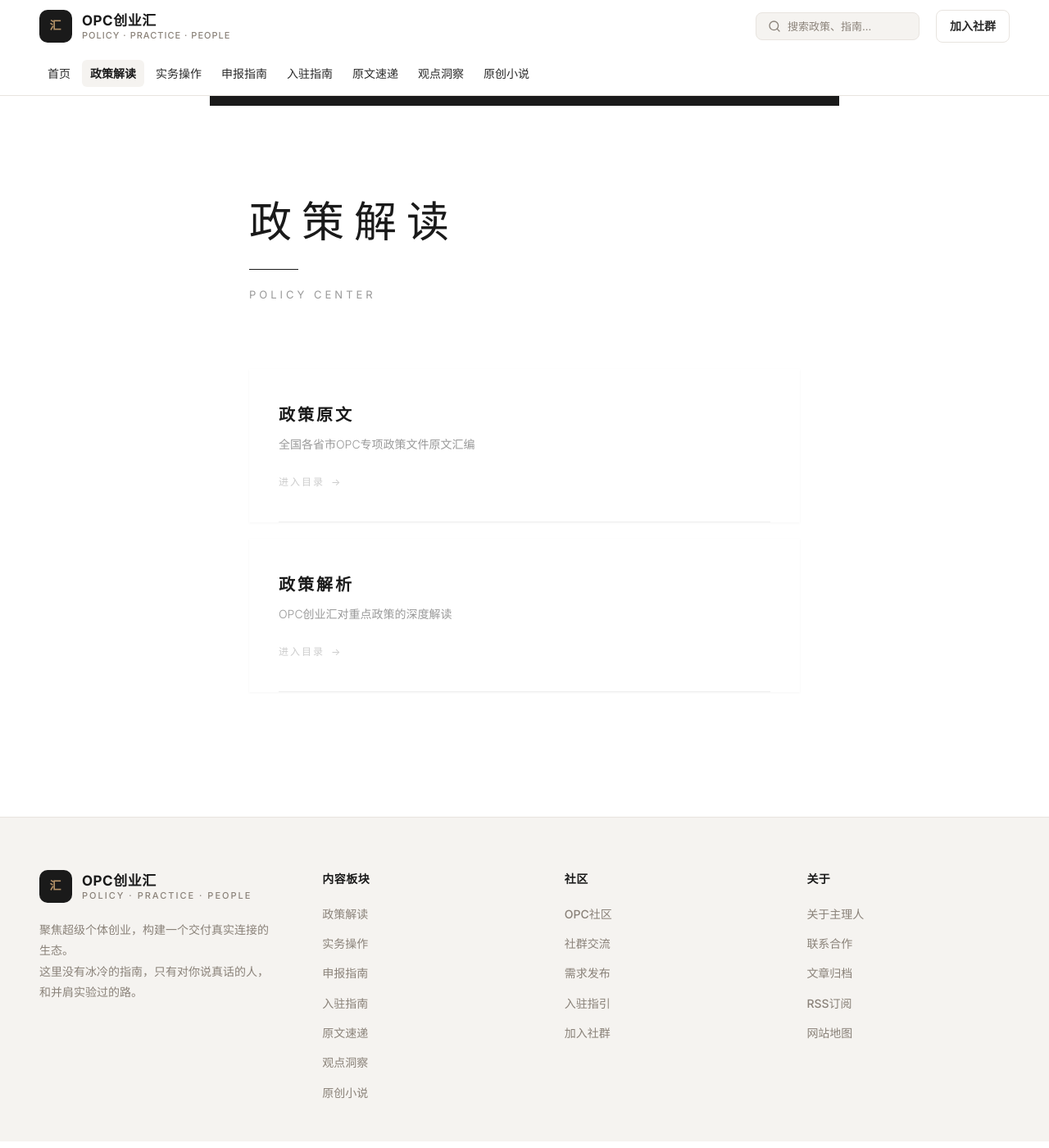
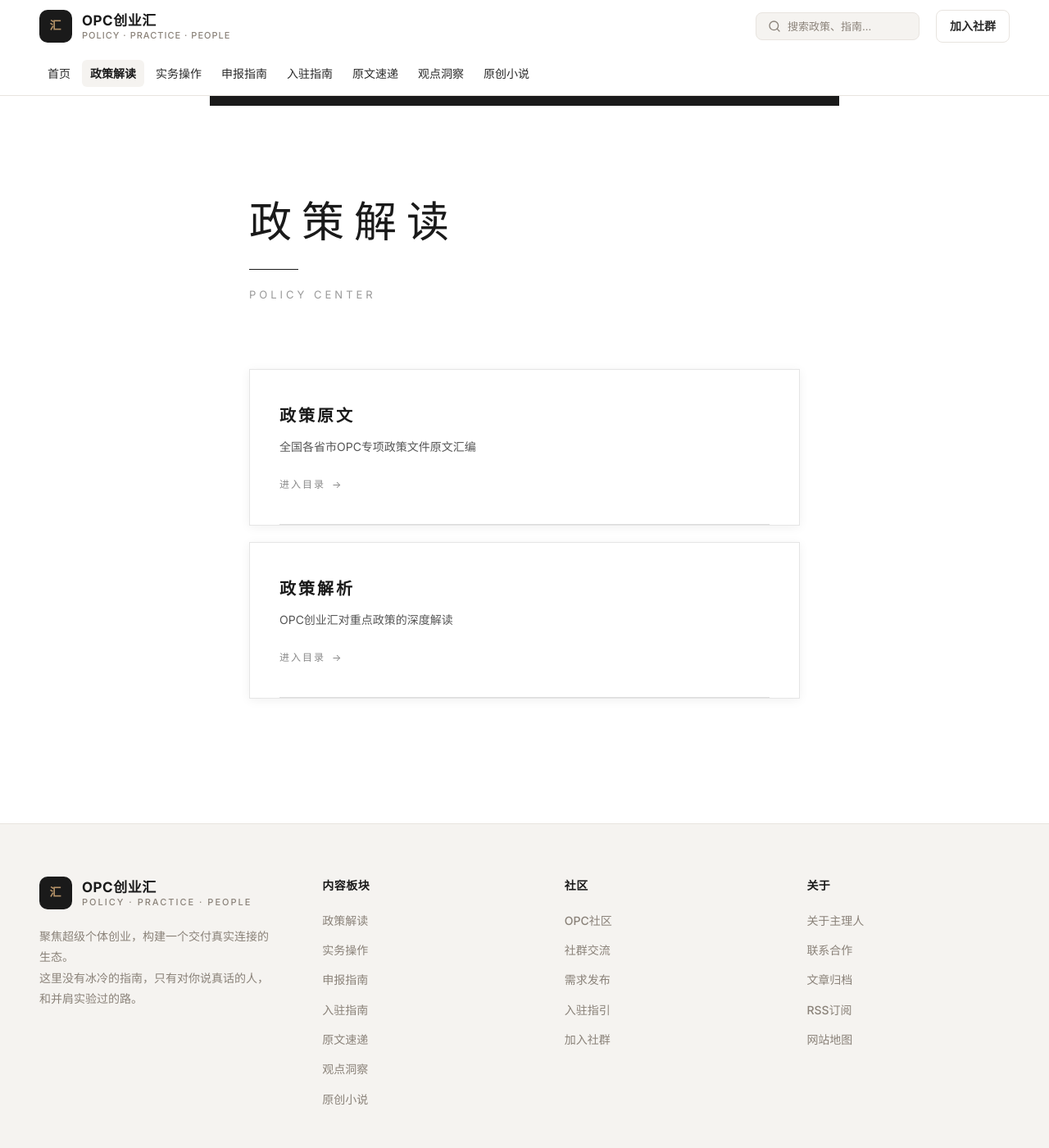
Before and after one commit to Caro-Li-C/opcstartup-site, a Jekyll site: the page built from policy/index.html, in a window 1280 px wide and 1400 px high, scrolled down 71 px. Shown: the whole window at 82% size. Built offline with Jekyll 4.4.1, drawn with Linux system fonts in a browser that asks for light colours.

Commit message:
fix: 加深政策卡片边框和文字对比度

```diff
--- a/policy/index.html
+++ b/policy/index.html
@@ -62,8 +62,8 @@ title: 政策解读
         color: #1a1a1a;
         transition: all 0.4s cubic-bezier(0.25, 0.46, 0.45, 0.94);
         position: relative;
-        border: none;
-        box-shadow: 0 1px 3px rgba(0,0,0,0.04);
+        border: 1px solid #e5e5e5;
+        box-shadow: 0 2px 12px rgba(0,0,0,0.06);
     }
     .card::after {
         content: "";
@@ -72,12 +72,13 @@ title: 政策解读
         left: 36px;
         right: 36px;
         height: 1px;
-        background: #eee;
+        background: #ddd;
         transition: all 0.4s;
     }
     .card:hover {
         transform: translateY(-4px);
-        box-shadow: 0 12px 40px rgba(0,0,0,0.08);
+        box-shadow: 0 8px 32px rgba(0,0,0,0.10);
+        border-color: #d0d0d0;
     }
     .card:hover::after {
         left: 0;
@@ -87,19 +88,19 @@ title: 政策解读
     .card-title {
         font-size: 20px;
         font-weight: 600;
-        margin-bottom: 8px;
+        margin-bottom: 10px;
         letter-spacing: 3px;
     }
     .card-desc {
         font-size: 14px;
-        color: #999;
+        color: #555;
         line-height: 1.7;
-        font-weight: 300;
+        font-weight: 400;
     }
     .card-arrow {
         margin-top: 24px;
         font-size: 12px;
-        color: #ccc;
+        color: #888;
         letter-spacing: 2px;
         transition: all 0.3s;
         display: flex;
```
